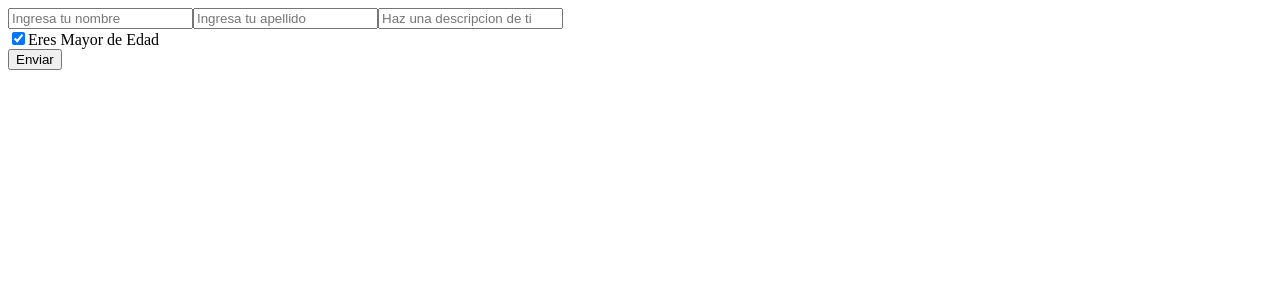
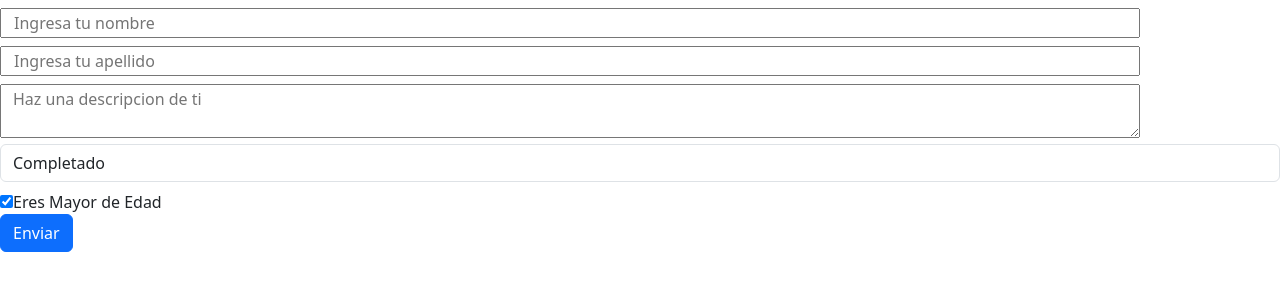
Before and after one commit to IsaacTorres11/Practica-formulario, a React (Vite) app: page / in a window 1280 px wide. Shown: the top 300 px of the page. Built offline with nearby package versions, Linux system fonts and the light colour scheme.

Commit message:
Se agrega bosstrap al proyecto y el campo de select

```diff
--- a/index.html
+++ b/index.html
@@ -5,6 +5,11 @@
     <link rel="icon" type="image/svg+xml" href="/vite.svg" />
     <meta name="viewport" content="width=device-width, initial-scale=1.0" />
     <title>Vite + React</title>
+
+    <link href="https://cdn.jsdelivr.net/npm/bootstrap@5.3.0-alpha1/dist/css/bootstrap.min.css"
+    rel="stylesheet" integrity="sha384-GLhlTQ8iRABdZLl6O3oVMWSktQOp6b7In1Zl3/Jr59b6EGGoI1aFkw7cmDA6j6gD"
+    crossorigin="anonymous">
+
   </head>
   <body>
     <div id="root"></div>
--- a/src/componentes/Formulario.jsx
+++ b/src/componentes/Formulario.jsx
@@ -7,11 +7,12 @@ const Formulario =()=>{
         nombre: '',
         apellido: '',
         descripcion: '',
+        estado: 'Completado',
         validacion: true
     })
 
     //Destructuracion de formulario
-    const {nombre, apellido, descripcion, validacion} = formulario
+    const {nombre, apellido, descripcion, estado ,validacion} = formulario
 
     //Se genera la funcion para enviar el formulario
     const enviar =(e)=>{
@@ -19,6 +20,7 @@ const Formulario =()=>{
         console.log(nombre)
         console.log(apellido)
         console.log(descripcion)
+        console.log(estado)
         console.log(validacion)
 
         if(validacion == false){
@@ -46,23 +48,31 @@ const Formulario =()=>{
             <form onSubmit={enviar}>
 
                 <input type="text"
+                className="container mt-2"
                 placeholder="Ingresa tu nombre"
                 name= 'nombre'
                 value = {formulario.nombre}
                 onChange ={handleChange}/>
 
                 <input type="text"
+                className="container mt-2"
                 placeholder="Ingresa tu apellido"
                 name='apellido'
                 value={formulario.apellido}
                 onChange ={handleChange}
                 />
 
-                <input type="textarea"
+                <textarea type="text"
+                className="container mt-2"
                 placeholder="Haz una descripcion de ti"
                 name="descripcion"
                 value={formulario.descripcion}
                 onChange ={handleChange}/>
+
+                <select name="estado"  value={estado} className="form-control mb-2" onChange ={handleChange}>
+                    <option value="Completado">Completado</option>
+                    <option value="Pendiente">Pendiente</option>
+                </select>
 
                 <div>
                     <input type="checkbox"
@@ -74,7 +84,7 @@ const Formulario =()=>{
                     <label htmlFor="inputCheck">Eres Mayor de Edad</label>
                 </div>
 
-                <button> Enviar</button>
+                <button className="btn btn-primary"> Enviar</button>
             </form>
         </>
     )
```
